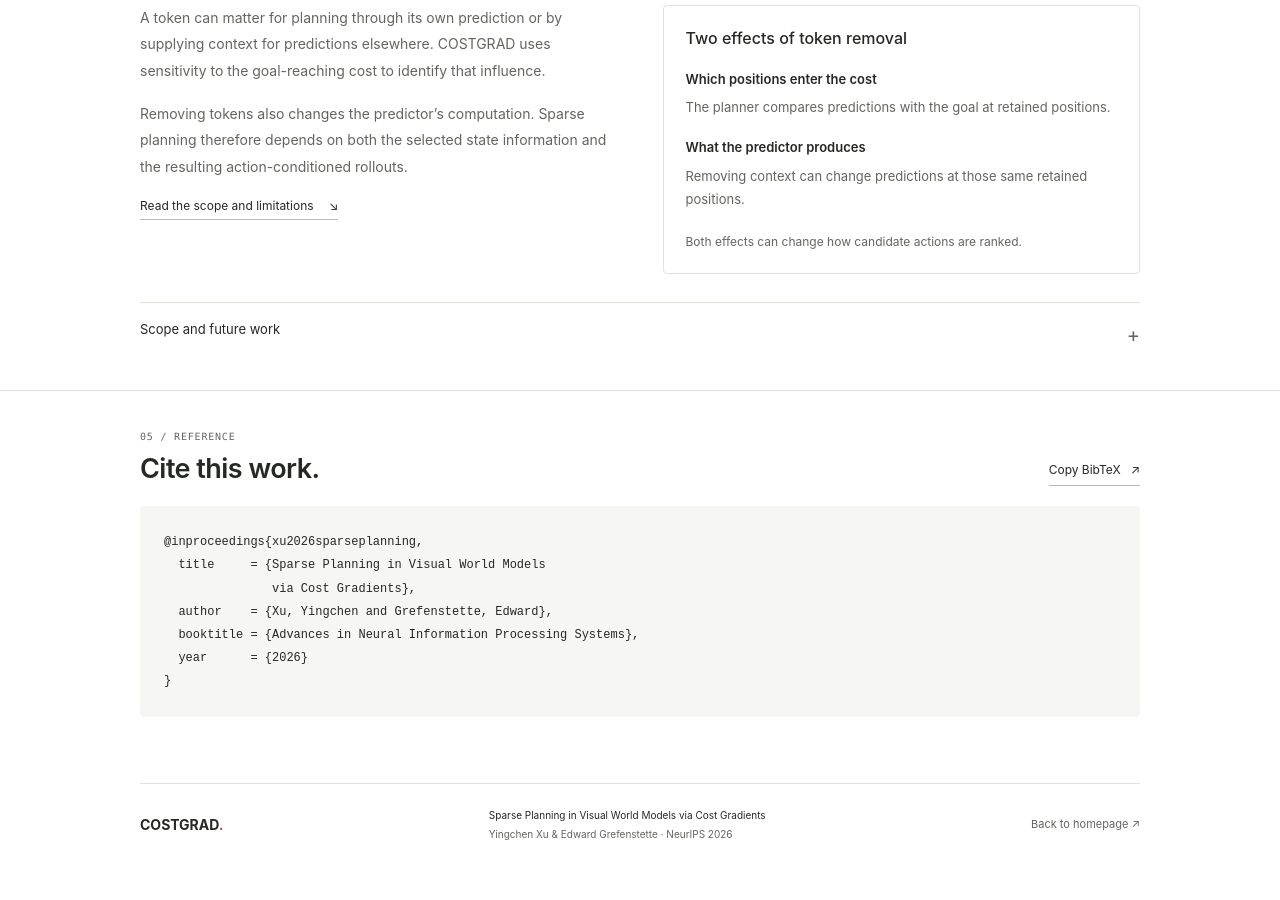
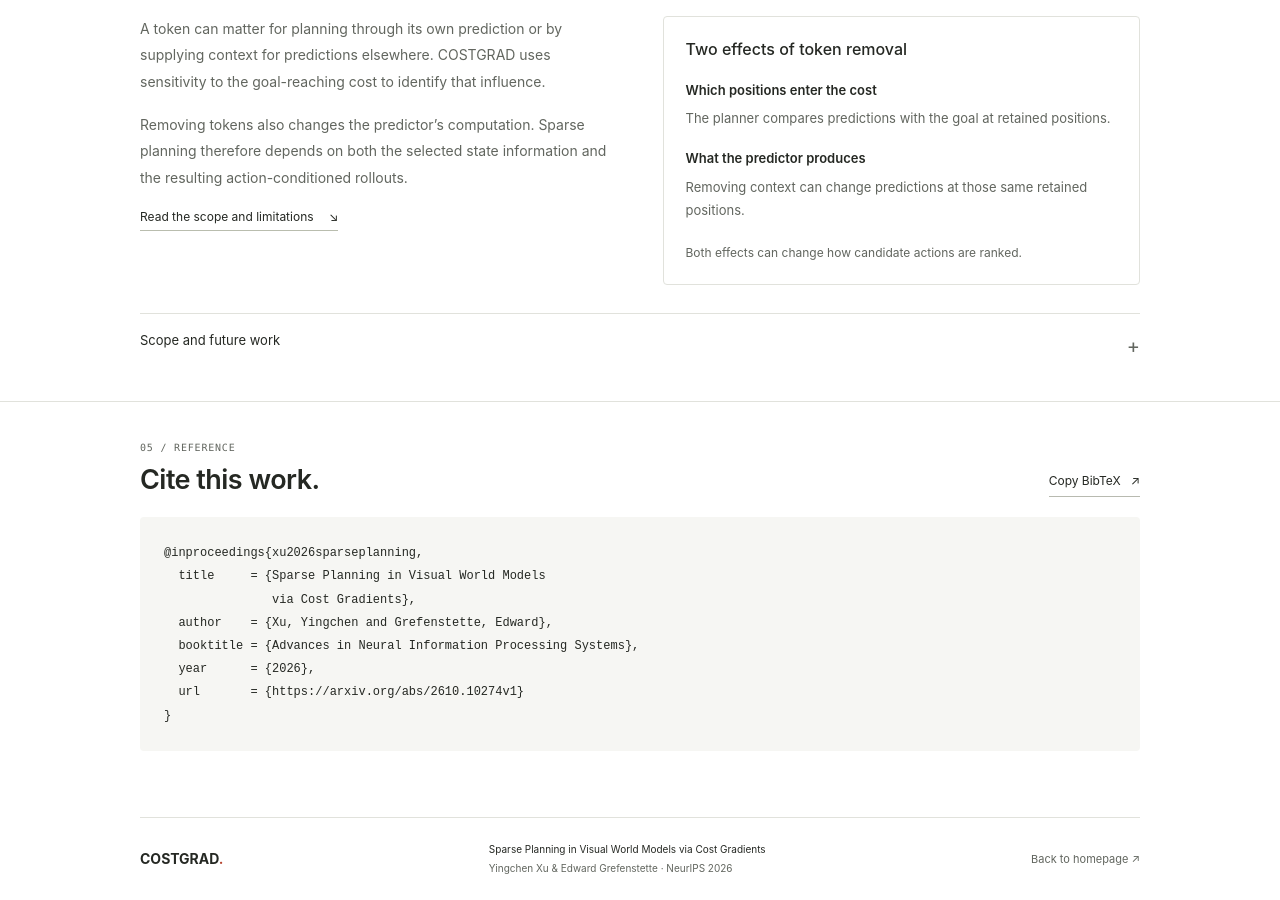
Before and after one commit to ycxuyingchen/ycxuyingchen.github.io, a Jekyll site: the page costgrad/index.html, which Jekyll copies as it is, in a window 1280 px wide and 900 px high, scrolled down 2676 px. Built offline with Jekyll 4.4.1, drawn with Linux system fonts in a browser that asks for light colours; before the commit the page ends 3542 px from its top, so only the background shows below that; some of the changed text lies outside the part shown.

Commit message:
Link COSTGRAD paper on arXiv

```diff
--- a/costgrad/index.html
+++ b/costgrad/index.html
@@ -26,7 +26,7 @@
       <p class="hero-tagline">Goal-conditioned token selection for faster world-model planning, without retraining.</p>
       <div class="authors"><a href="/">Yingchen Xu</a><span aria-hidden="true">·</span><a href="https://www.egrefen.com/">Edward Grefenstette</a></div>
       <p class="venue">NeurIPS 2026</p>
-      <p class="publication-status">Paper &amp; code forthcoming</p>
+      <p class="publication-status"><a class="text-button" href="https://arxiv.org/abs/2610.10274v1">Paper (arXiv) <span aria-hidden="true">↗</span></a> · Code forthcoming</p>
     </section>
 
     <section class="demo-section shell" id="demos" aria-labelledby="demo-title">
@@ -100,7 +100,8 @@
                via Cost Gradients},
   author    = {Xu, Yingchen and Grefenstette, Edward},
   booktitle = {Advances in Neural Information Processing Systems},
-  year      = {2026}
+  year      = {2026},
+  url       = {https://arxiv.org/abs/2610.10274v1}
 }</code></pre><p class="copy-status" id="copy-status" role="status" aria-live="polite"></p></section>
   </main>
   <footer class="site-footer shell"><a class="wordmark" href="#top">COSTGRAD<span class="brand-period">.</span></a><p>Sparse Planning in Visual World Models via Cost Gradients<br><span>Yingchen Xu &amp; Edward Grefenstette · NeurIPS 2026</span></p><a href="/">Back to homepage <span aria-hidden="true">↗</span></a></footer>
```
